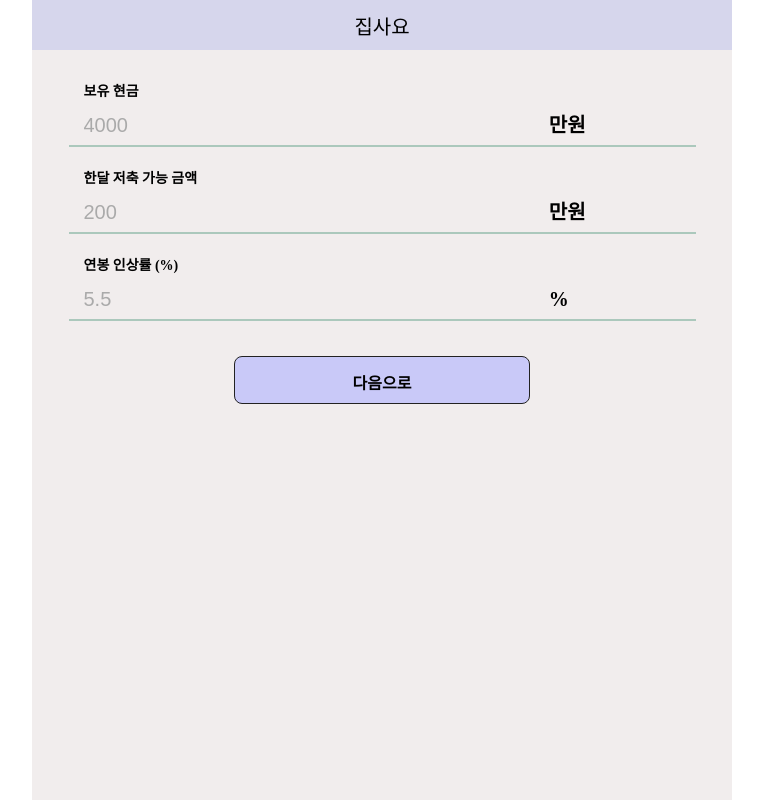
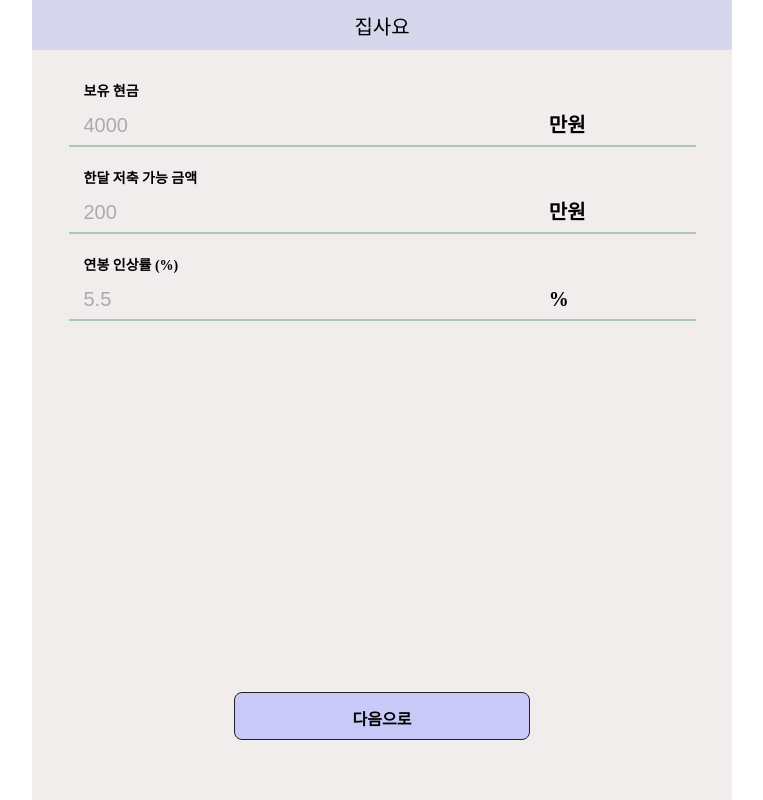
Before and after one commit to jinhwansuh/jipsayo, a Next.js app: page /research/1 in a window 1280 px wide. Shown: the whole page, without its empty margins (258-1021 px from the left). Built offline with nearby package versions, Linux system fonts and the light colour scheme; no server answers.

Commit message:
design: flex container 적용

```diff
--- a/pages/research/1.tsx
+++ b/pages/research/1.tsx
@@ -37,6 +37,7 @@ const ResearchFirstPage = () => {
       <NextHead title='자산 입력' />
 
       <Transitions>
+        <Container>
           <InputWrapper>
             <EstimateInput
               handleInputChange={handleInputChange}
@@ -69,10 +70,17 @@ const ResearchFirstPage = () => {
             content='다음으로'
             handleButtonClick={handleNextClick}
           />
+        </Container>
       </Transitions>
     </>
   );
 };
+
+const Container = styled.div`
+  display: flex;
+  flex-direction: column;
+  height: 100%;
+`;
 
 const InputWrapper = styled.div`
   display: flex;
```
Also changed, not shown: pages/index.tsx (+7 -1 lines). Lines whose indentation alone changed are shown as unchanged.
